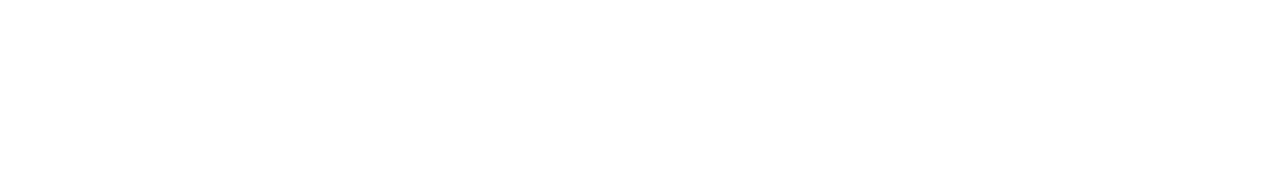
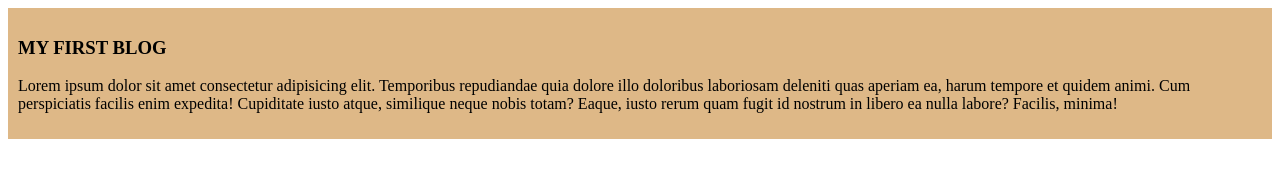
Before and after one commit to jakir0hossen/Jakir-repo, a plain HTML site: page index.html in a window 1280 px wide. Drawn offline with Linux system fonts and the light colour scheme.

Commit message:
secands commit

```diff
--- a/index.html
+++ b/index.html
@@ -4,8 +4,12 @@
     <meta charset="UTF-8">
     <meta name="viewport" content="width=device-width, initial-scale=1.0">
     <title>My First Repo</title>
+    <link rel="stylesheet" href="style/style.css">
 </head>
 <body>
-
+    <div class="div-1">
+        <h3>MY FIRST BLOG</h3>
+        <p>Lorem ipsum dolor sit amet consectetur adipisicing elit. Temporibus repudiandae quia dolore illo doloribus laboriosam deleniti quas aperiam ea, harum tempore et quidem animi. Cum perspiciatis facilis enim expedita! Cupiditate iusto atque, similique neque nobis totam? Eaque, iusto rerum quam fugit id nostrum in libero ea nulla labore? Facilis, minima!</p>
+    </div>
 </body>
 </html>
--- /dev/null
+++ b/style/style.css
@@ -0,0 +1,5 @@
+.div-1{
+
+    background-color: burlywood;
+    padding: 10px;
+}
```
